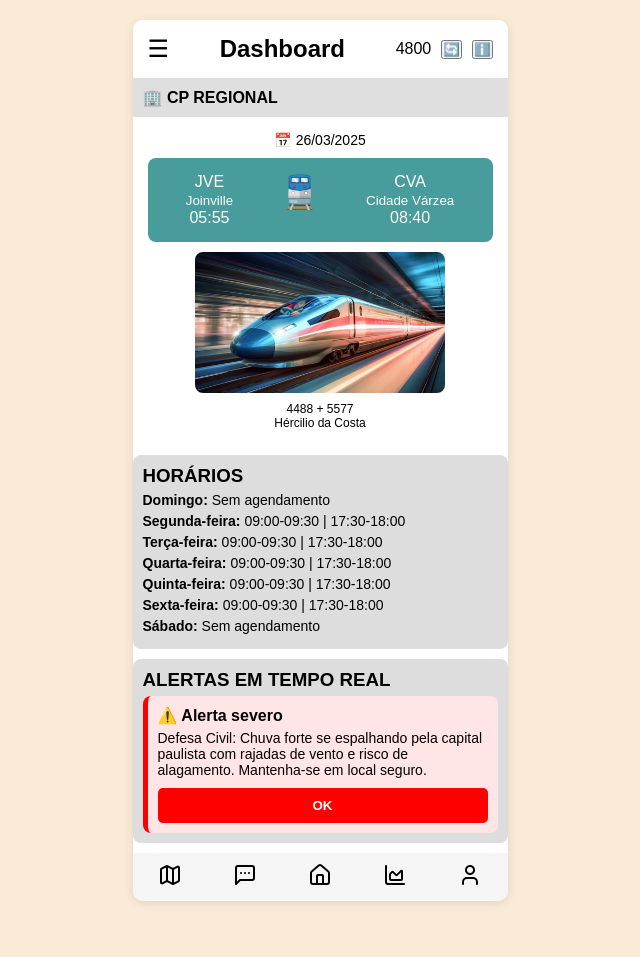
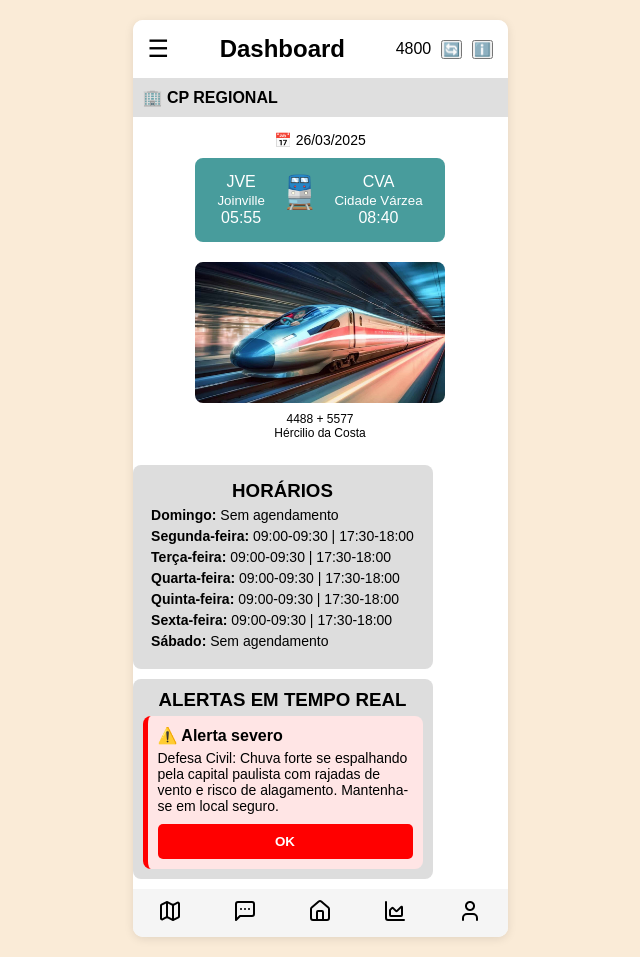
Before and after one commit to Braian-de-Liz/Tchuu-Tchuu, a PHP site: page /Public/pagGeralDashboard.html in a window 1280 px wide. Shown: the whole page, without its empty margins (320-960 px from the left). Before the commit the page ends 903 px from the top, so only its background shows below. Run offline with PHP 8.4, Linux system fonts and the light colour scheme.

Commit message:
dashboard

```diff
--- a/Assets/styledash.css
+++ b/Assets/styledash.css
@@ -50,6 +50,9 @@ body {
 .info-principal {
     padding: 15px;
     text-align: center;
+    display: flex;
+    flex-direction: column;
+    align-items: center;
 }
 
 .data {
@@ -62,15 +65,11 @@ body {
     color: white;
     display: flex;
     justify-content: space-around;
+    width: 250px;
     padding: 15px;
     border-radius: 8px;
     margin-bottom: 10px;
-}
-
-.informacoes2tl, .informacoes2c, .informacoes2tr {
-    display: flex;
-    flex-direction: column;
-    align-items: center;
+    text-align: center;
 }
 
 .informacoes2c {
@@ -95,9 +94,13 @@ body {
 
 .horarios {
     background-color: #ddd;
-    padding: 10px;
+    padding: 15px;
     margin-top: 10px;
     border-radius: 8px;
+    width: 300px;
+    display: flex;
+    flex-direction: column;
+    align-items: center;
 }
 
 .lista-horarios {
@@ -115,6 +118,10 @@ body {
     padding: 10px;
     margin-top: 10px;
     border-radius: 8px;
+    width: 300px;
+    display: flex;
+    flex-direction: column;
+    align-items: center;
 }
 
 .alerta {
```
